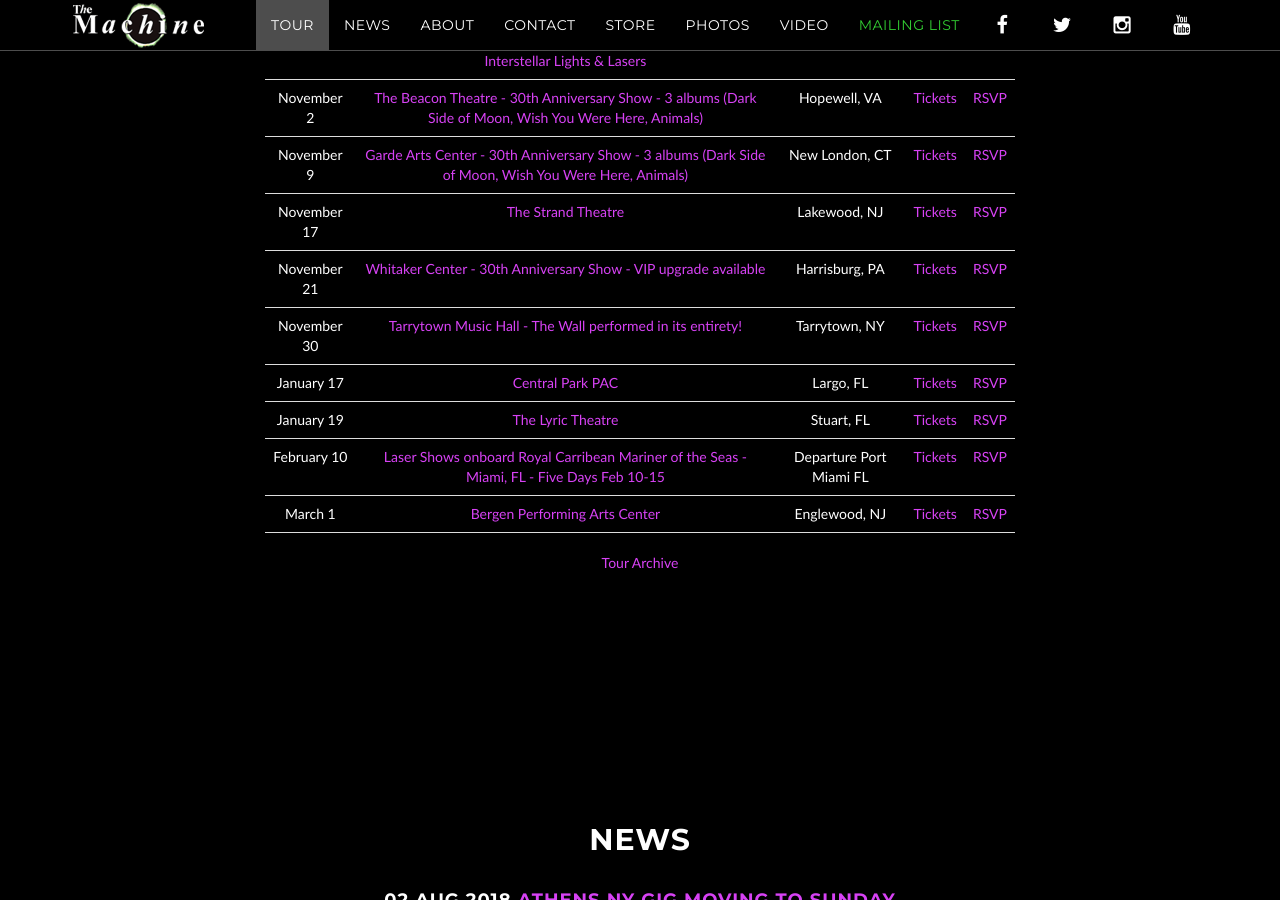
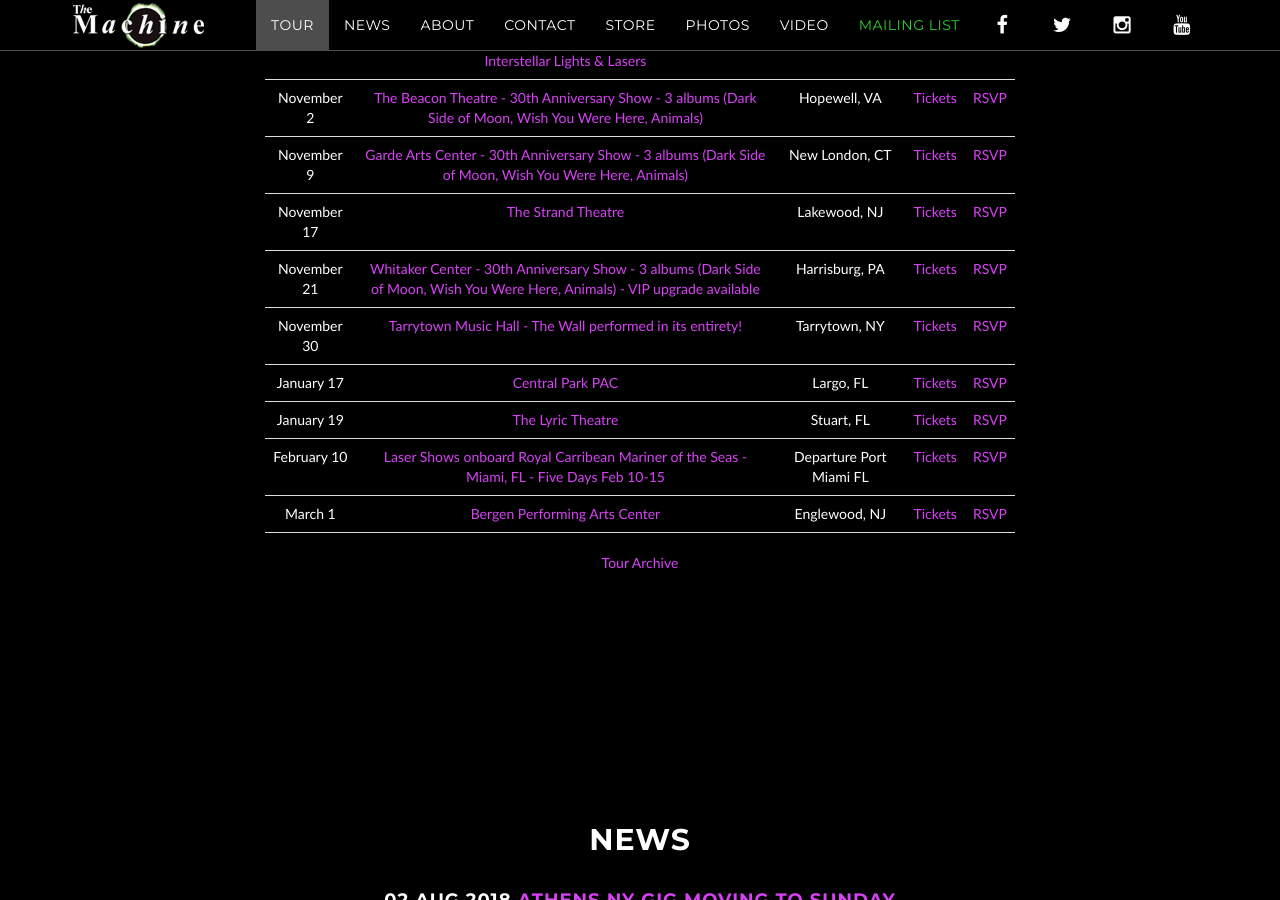
Before and after one commit to machineweb/machineweb.github.io, a Jekyll site: the page built from index.html, in a window 1280 px wide and 900 px high, scrolled down 1412 px. Built offline with Jekyll 4.4.1, drawn with Linux system fonts in a browser that asks for light colours; comment, search, counter and statistics services are not loaded.

Commit message:
Updated tour

```diff
--- a/_data/tour.yml
+++ b/_data/tour.yml
@@ -3563,7 +3563,7 @@
     order: "1551420000000"
 
   - date: "November 21 2018"
-    venue: "Whitaker Center - 30th Anniversary Show - VIP upgrade available"
+    venue: "Whitaker Center - 30th Anniversary Show - 3 albums (Dark Side of Moon, Wish You Were Here, Animals) - VIP upgrade available"
     venue-url: "https://www.whitakercenter.org/events/detail/the-machine-1"
     location: "Harrisburg, PA"
     tickets-url: "https://www.whitakercenter.org/events/detail/the-machine-1"
```
